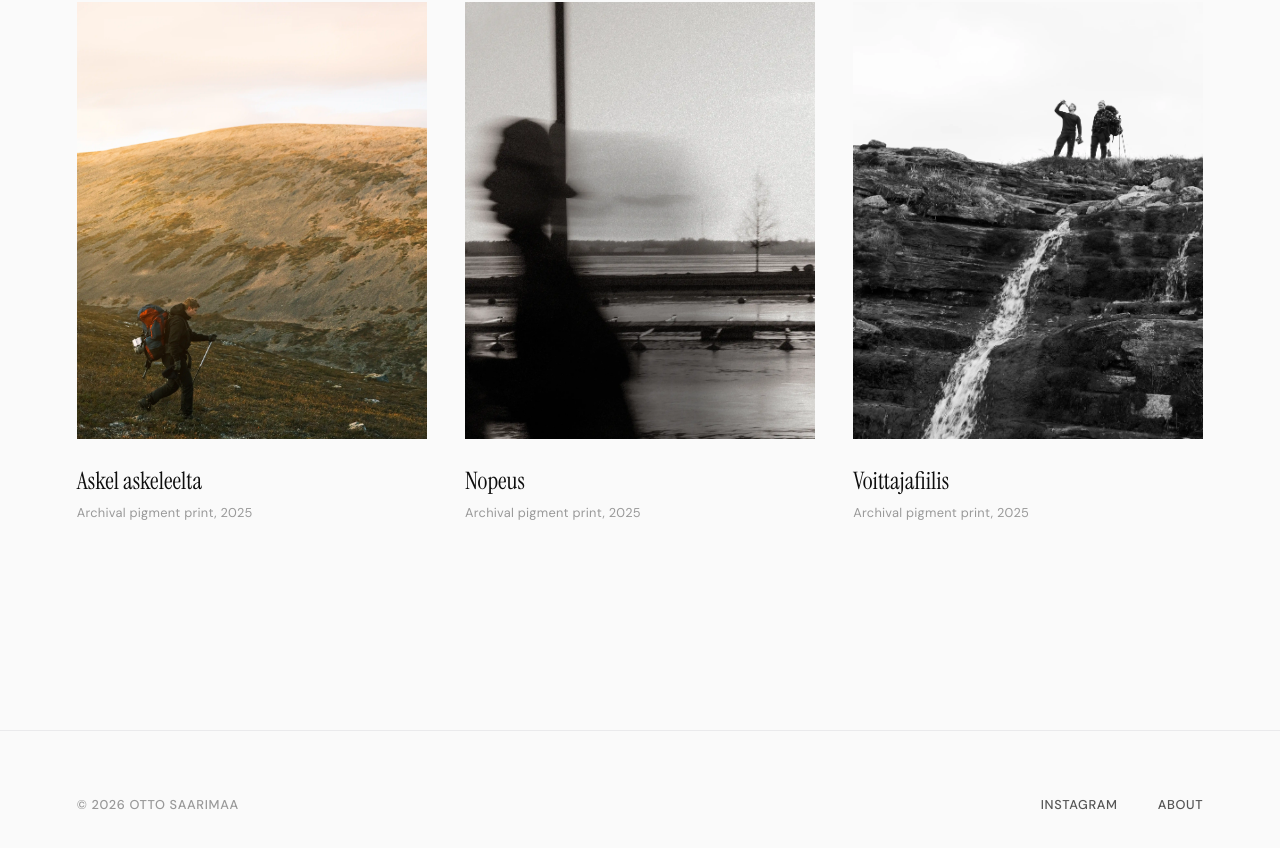
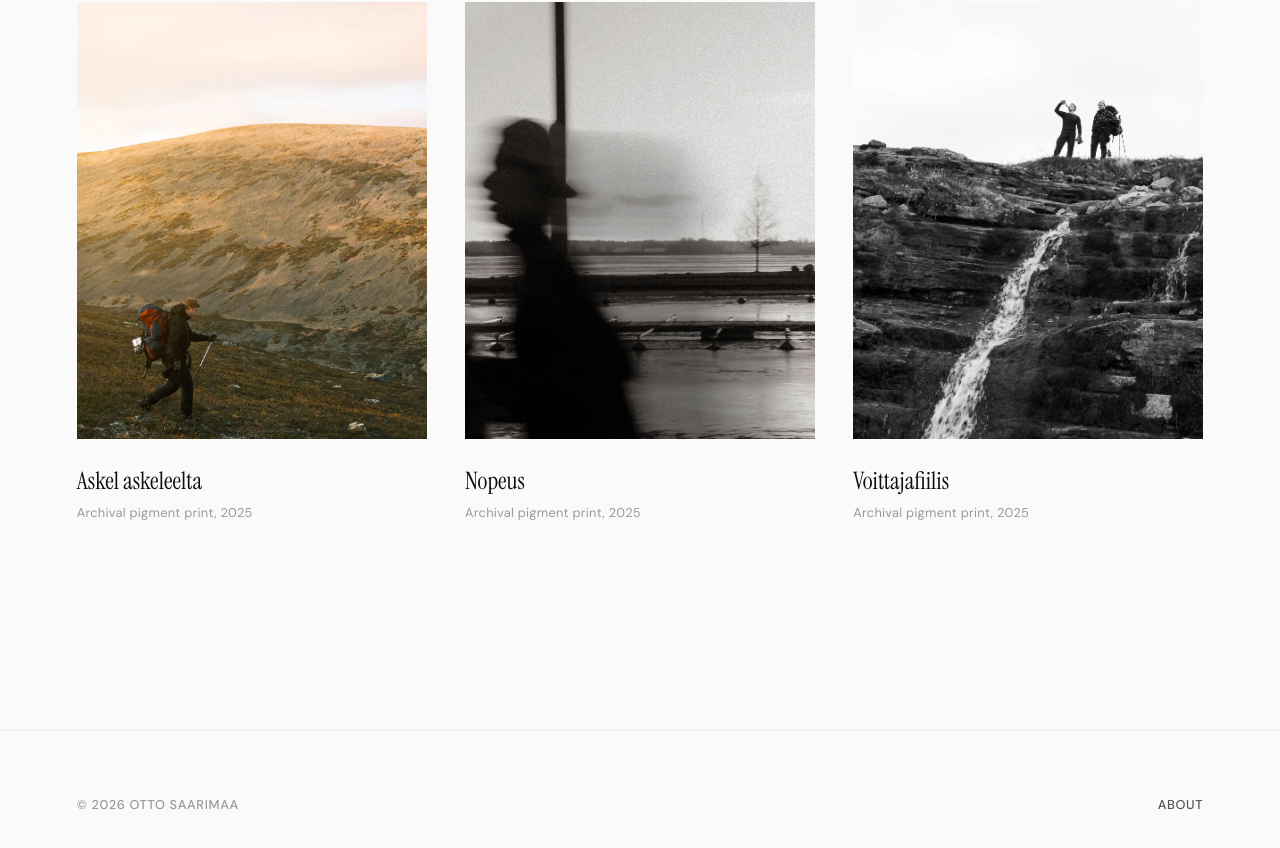
Before and after one commit to OTSO7/Art-kauppasivu, a React (Vite) app: page / in a window 1280 px wide. Shown: the part 1880-2728 px from the top of the page. Built offline with nearby package versions, Linux system fonts and the light colour scheme.

Commit message:
poistettiin instagram linkki footerista

```diff
--- a/src/components/Footer.tsx
+++ b/src/components/Footer.tsx
@@ -6,7 +6,6 @@ export default function Footer() {
             <div className="container footer-inner">
                 <span className="footer-text">© 2026 Otto Saarimaa</span>
                 <div className="footer-links">
-                    <a href="https://instagram.com" target="_blank" rel="noopener">Instagram</a>
                     <Link to="/about">About</Link>
                 </div>
             </div>
```
